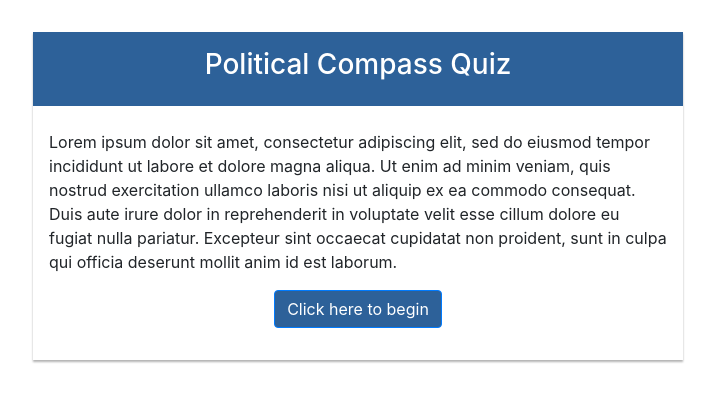
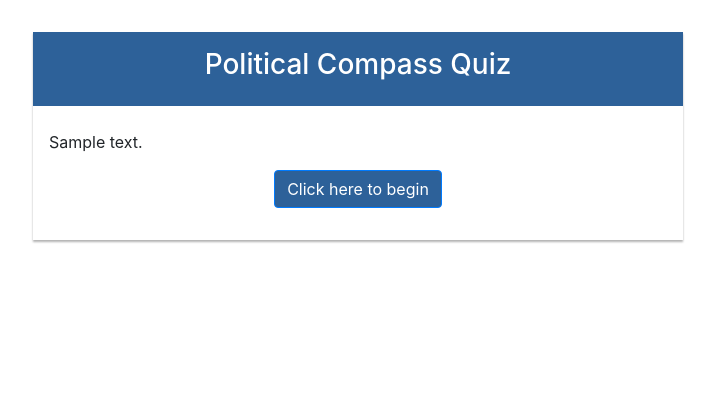
Before and after one commit to joe147258/political-compass-quiz, a Flask app: template templates/main.html in a window 1280 px wide. Shown: the top 402 px of the page, without its empty margins (282-997 px from the left). Run offline with Flask 2, Linux system fonts and the light colour scheme; the template is opened without the code that fills it: most values are stand-ins (such as "Sample title", 1, 10 or a date in 2020); some libraries are stand-ins or nearby versions.

Commit message:
Added more information to the config.json

```diff
--- a/config.json
+++ b/config.json
@@ -6,5 +6,8 @@
         "question_1": { "question_text":"eco question", "answer":30, "type":"economic"},
         "question_2": { "question_text":"socio question", "answer":30, "type":"social"},
         "question_3": { "question_text":"socio question", "answer":30, "type":"social"}
+    },
+    "site_info": {
+        "intro_text": "Lorem ipsum dolor sit amet, consectetur adipiscing elit, sed do eiusmod tempor incididunt ut labore et dolore magna aliqua. Ut enim ad minim veniam, quis nostrud exercitation ullamco laboris nisi ut aliquip ex ea commodo consequat. Duis aute irure dolor in reprehenderit in voluptate velit esse cillum dolore eu fugiat nulla pariatur. Excepteur sint occaecat cupidatat non proident, sunt in culpa qui officia deserunt mollit anim id est laborum."
     }
 }
--- a/config.py
+++ b/config.py
@@ -17,3 +17,6 @@ def y_movement():
 
 def delete_time():
     return config()["delete_time"]
+
+def intro_text():
+    return config()["site_info"]["intro_text"]
--- a/main.py
+++ b/main.py
@@ -6,7 +6,7 @@ app = Flask(__name__)
 
 @app.route("/")
 def home():
-    return render_template("main.html", config_json = config.config());
+    return render_template("main.html", config_json = config.config(), intro_text = config.intro_text());
 
 @app.route("/finish")
 def finish():
--- a/static/js/main.js
+++ b/static/js/main.js
@@ -14,10 +14,6 @@ function startQuiz() {
     loadQuestions()
 }
 
-
-
-
-
 /* -----Private functions----- */
 
 function loadQuestions() {
@@ -31,5 +27,6 @@ function loadJson(jsonData){
     for (let i = 0; i < symbols; i++) {
         jsonData = jsonData.replace("&#39;", "\"");
     }
-    jsonConfig = jsonData
+
+    jsonConfig = JSON.parse(jsonData);
 }
--- a/templates/main.html
+++ b/templates/main.html
@@ -13,11 +13,7 @@
         </div>
         <div id="intro-text" class="text-black p-3">
             <p>
-                Lorem ipsum dolor sit amet, consectetur adipiscing elit, sed do eiusmod tempor
-                incididunt ut labore et dolore magna aliqua. Ut enim ad minim veniam,
-                quis nostrud exercitation ullamco laboris nisi ut aliquip ex ea commodo consequat.
-                Duis aute irure dolor in reprehenderit in voluptate velit esse cillum dolore eu fugiat nulla pariatur.
-                Excepteur sint occaecat cupidatat non proident, sunt in culpa qui officia deserunt mollit anim id est laborum.
+                {{ intro_text }}
                 <div class="text-center">
                     <button class="btn btn-primary" onclick="startQuiz()">Click here to begin</button>
                 </div>
@@ -27,9 +23,9 @@
             <div>
             <div class="d-inline-block text-left">
                 <h5>Lorem ipsum dolor sit amet, consectetur adipiscing elit, sed do eiusmod tempor?</h5>
-                <label class="d-block"><input type="radio" name="question-1" checked> Strongly Agree</label>
+                <label class="d-block"><input type="radio" name="question-1"> Strongly Agree</label>
                 <label class="d-block"><input type="radio" name="question-1"> Agree</label>
-                <label class="d-block"><input type="radio" name="question-1"> Neutral</label>
+                <label class="d-block"><input type="radio" name="question-1" checked> Neutral</label>
                 <label class="d-block"><input type="radio" name="question-1"> Disagree</label>
                 <label class="d-block"><input type="radio" name="question-1"> Strongly Disagree</label>
             </div>
```
